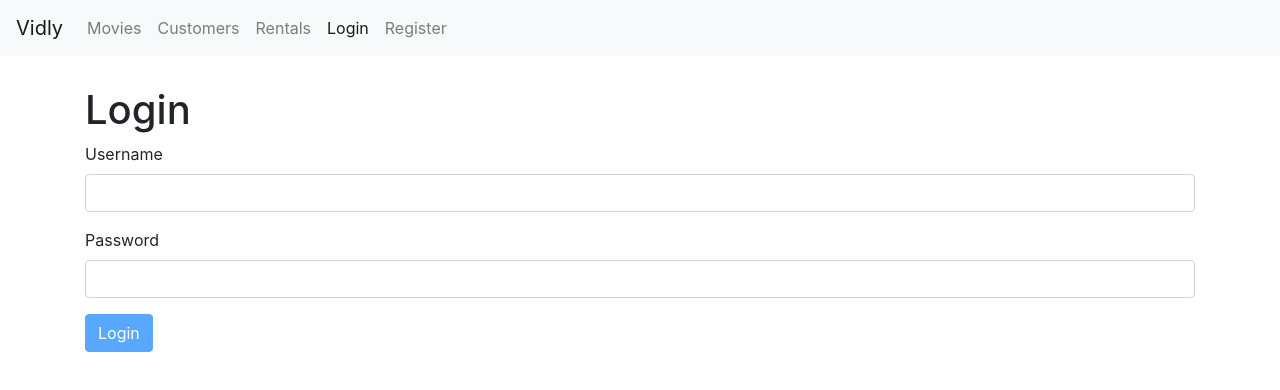
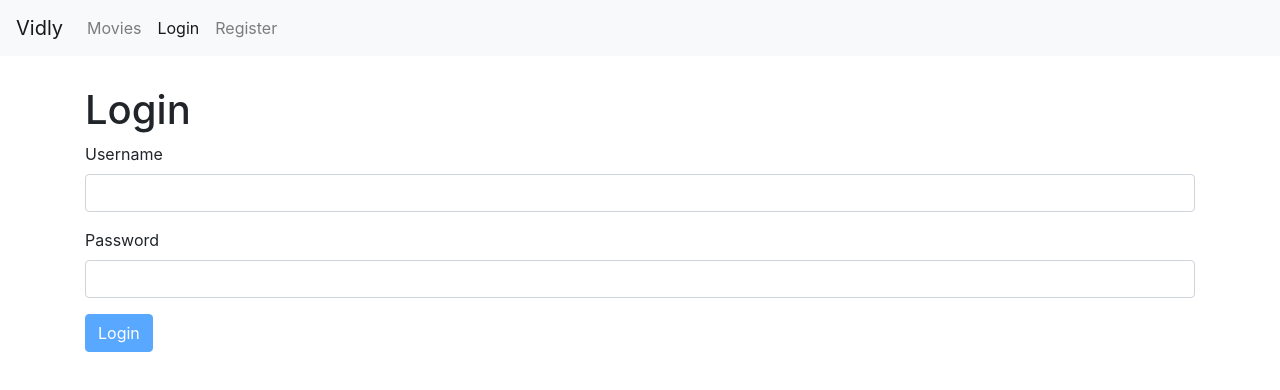
Before and after one commit to GudaPraveenKumar/movies-project, a React (Create React App) app: page /login in a window 1280 px wide. Shown: the top 390 px of the page. Built offline with nearby package versions, Linux system fonts and the light colour scheme; no server answers.

Commit message:
Remove unused links

```diff
--- a/src/components/commons/navbar.jsx
+++ b/src/components/commons/navbar.jsx
@@ -17,9 +17,9 @@ class NavBar extends Component {
 
                         <NavLink className="nav-link nav-item" to="/movies">Movies</NavLink>
 
-                        <NavLink className="nav-link nav-item" to="/customers">Customers</NavLink>
+                        {/* <NavLink className="nav-link nav-item" to="/customers">Customers</NavLink>
 
-                        <NavLink className="nav-link nav-item" to="/rentals">Rentals</NavLink>
+                        <NavLink className="nav-link nav-item" to="/rentals">Rentals</NavLink> */}
 
                         {!user &&
                             <React.Fragment><NavLink className="nav-link nav-item" to="/login">Login</NavLink>
```
